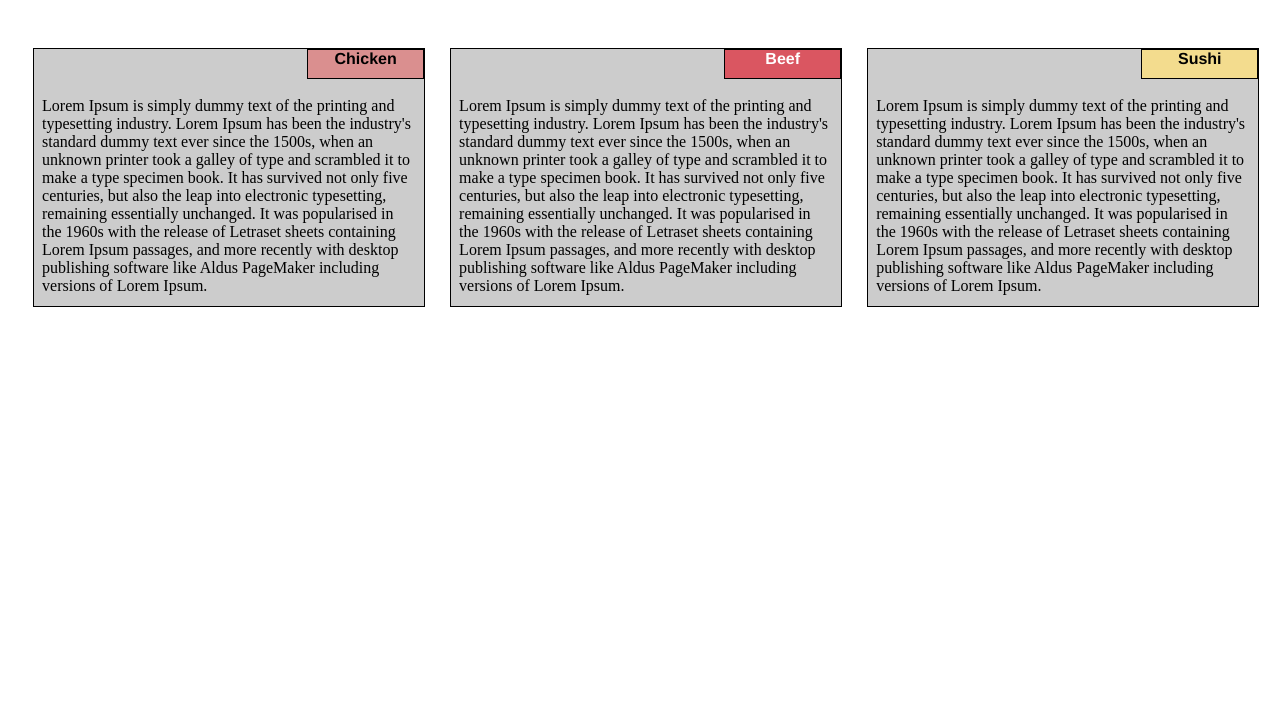
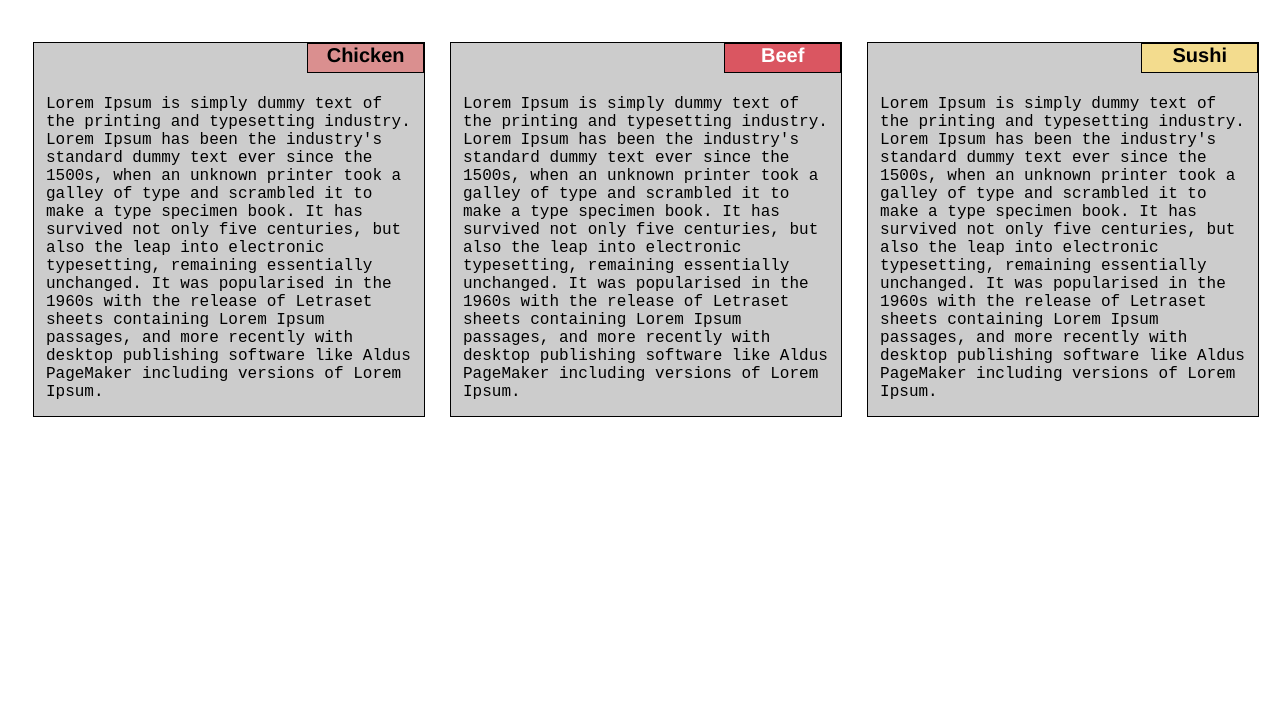
Before and after one commit to Hajar-B923/module2-solution, a plain HTML site: page index.html in a window 1280 px wide. Shown: the part 82-800 px from the top of the page. Drawn offline with Linux system fonts and the light colour scheme.

Commit message:
Update styles.css

```diff
--- a/css/styles.css
+++ b/css/styles.css
@@ -1,11 +1,14 @@
 /********** Base styles **********/
 * {
   box-sizing: border-box;
+  font-family: 'Courier New', Courier, monospace;
+  font-size: 12pt;
 }
 h1 {
     margin-top: 30px;
     margin-bottom: 50px;
     text-align: center;
+    font-size: 175%;
 }
 div {
     margin-right: 1%;
@@ -14,10 +17,10 @@ div {
     margin-top: 1%;
 }
 div > div > div {
-    margin-top: 48px;
-    margin-right: 2%;
-    margin-bottom: 3%;
-    margin-left: 2%;
+    padding-top: 48px;
+    padding-right: 2%;
+    padding-bottom: 3%;
+    padding-left: 2%;
 }
 p {
     border: 1px solid black;
@@ -29,6 +32,7 @@ p {
     font-family: Helvetica;
     text-align: center;
     float: right;
+    font-size: 125%;
 }
 
 #it-1 {
@@ -36,6 +40,7 @@ p {
     font-weight: bold;
     color : rgb(0, 0, 0);
     background-color: rgb(218, 143, 143);
+    position: relative;
 }
 #it-2 {
     font-weight: bold;
```
